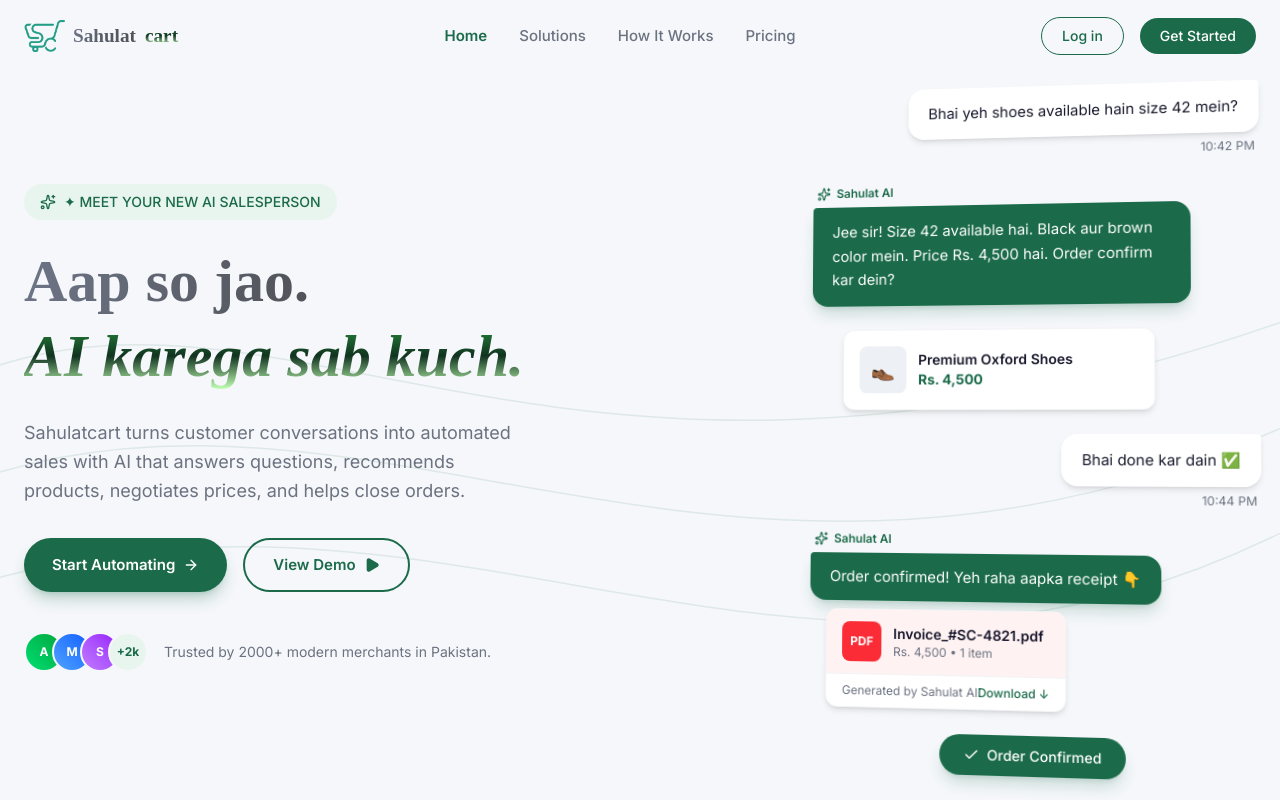
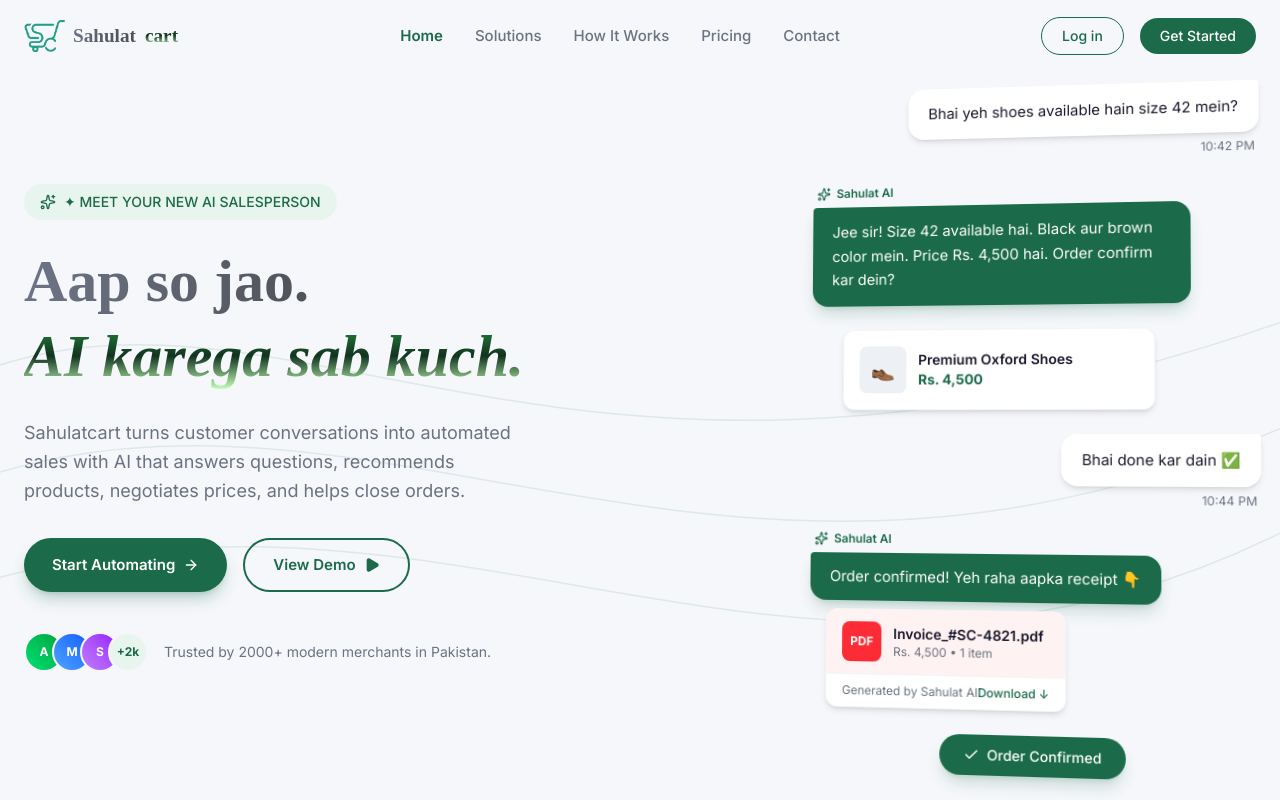
Before and after one commit to Fazal-Khan05/Sahulatcart_Marketing_site, a React (Vite) app: page / in a window 1280 px wide. Shown: the top 800 px of the page. Built offline with nearby package versions, Linux system fonts and the light colour scheme; a web font is replaced by a local one.

Commit message:
Add Contact link to Navbar

```diff
--- a/src/components/layout/Navbar.jsx
+++ b/src/components/layout/Navbar.jsx
@@ -10,6 +10,7 @@
   { name: 'Solutions', href: '/solutions' },
   { name: 'How It Works', href: '/how-it-works' },
   { name: 'Pricing', href: '/pricing' },
+  { name: 'Contact', href: '/contact' },
 ];
 
 const Navbar = () => {
```
